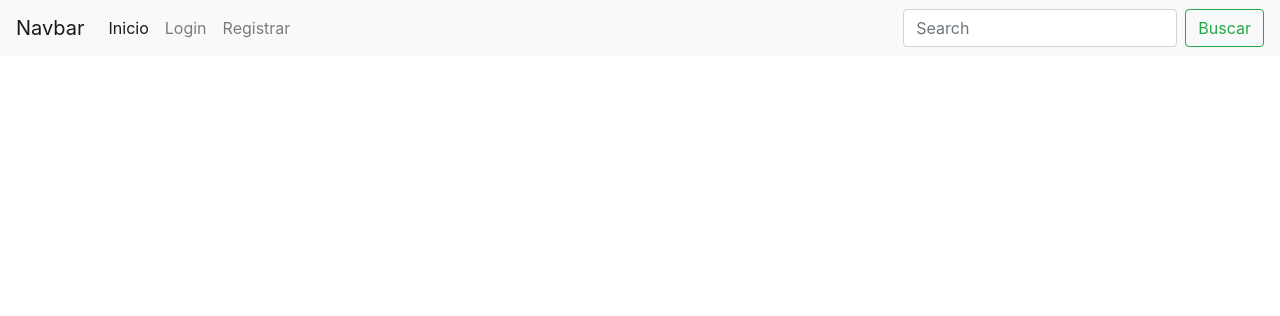
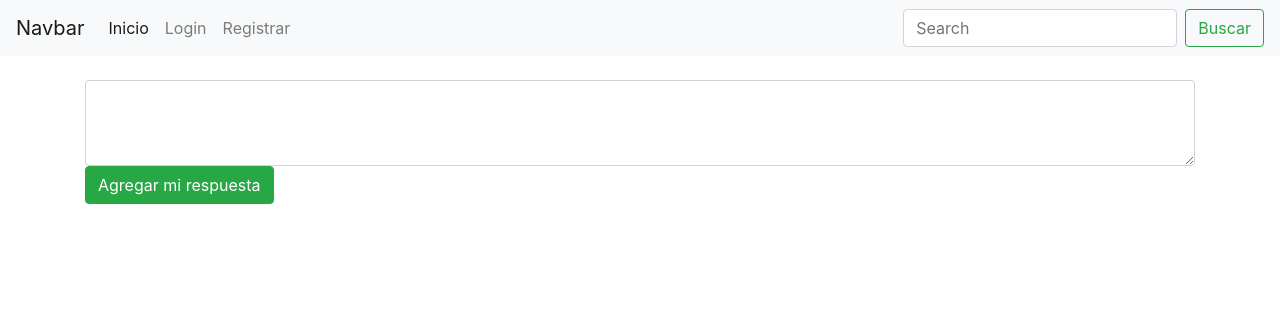
Before and after one commit to DevelopersGTTest/PHPEXP, a PHP site: page /includes/detalle-post.php?id=1 in a window 1280 px wide. Shown: the top 316 px of the page. Run offline with PHP 8.4, Linux system fonts and the light colour scheme; data that the repository does not hold is empty; some libraries are stand-ins or nearby versions.

Commit message:
Fix template

```diff
--- a/SysActive/includes/detalle-post.php
+++ b/SysActive/includes/detalle-post.php
@@ -30,7 +30,6 @@
             <div class="card-body">
                 <h5 class="card-title"><?=$value['titulo'] ?></h5>
                 <p class="card-text"><?=$value['descripcion']?> </p>
-                <a href="#" class="btn btn-success">Agregar respuesta</a>
             </div>
         </div>
     </div>
@@ -40,5 +39,13 @@
         endforeach;
     ?>
 
+    <div class="container">
+        <div class="form-group">
+            <br>
+            <textarea class="form-control" id="exampleFormControlTextarea1" rows="3"></textarea>
+            <a href="#" class="btn btn-success">Agregar mi respuesta</a>
+        </div>
+    </div>
+
 </body>
 </html>
```
